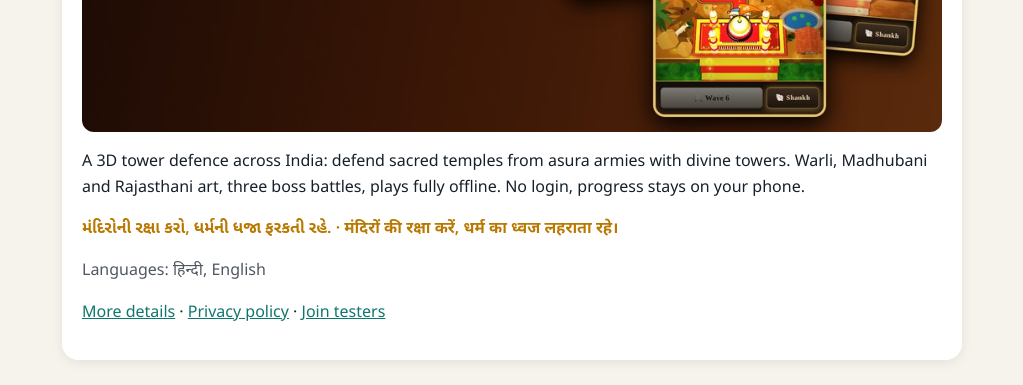
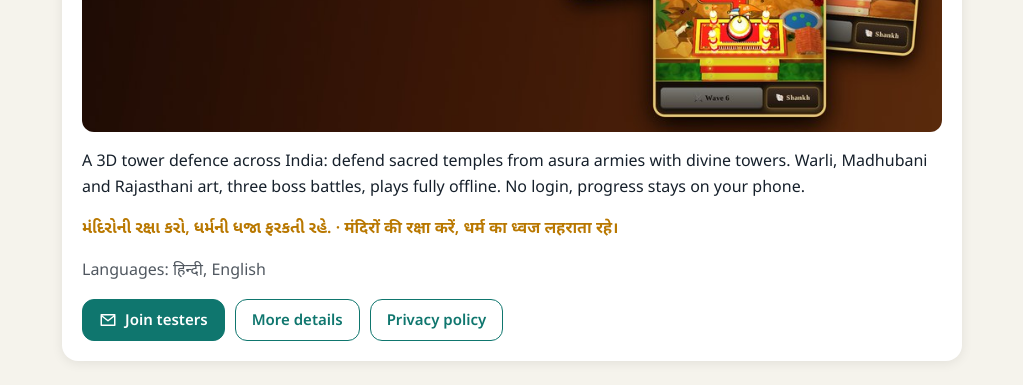
Before and after one commit to urjainfotech3/urjainfotech3.github.io, a plain HTML site: page index.html in a window 1280 px wide. Shown: the part 4568-4953 px from the top of the page, without its empty margins (128-1151 px from the left). Drawn offline with Linux system fonts and the light colour scheme.

Commit message:
Raksha section: same buttons as other apps

```diff
--- a/index.html
+++ b/index.html
@@ -268,7 +268,11 @@ footer a{color:var(--muted)}
  <p>A 3D tower defence across India: defend sacred temples from asura armies with divine towers. Warli, Madhubani and Rajasthani art, three boss battles, plays fully offline. No login, progress stays on your phone.</p>
  <p style="color:var(--gold);font-weight:700">મંદિરોની રક્ષા કરો, ધર્મની ધજા ફરકતી રહે. · मंदिरों की रक्षा करें, धर्म का ध्वज लहराता रहे।</p>
  <p style="opacity:.75">Languages: हिन्दी, English</p>
- <p><a href="raksha/">More details</a> · <a href="raksha/privacy.html">Privacy policy</a> · <a href="mailto:urjainfotech3@gmail.com?subject=Raksha%20tester">Join testers</a></p>
+ <div style="display:flex;flex-wrap:wrap;gap:10px;margin-top:14px">
+ <a class="btn main" href="mailto:urjainfotech3@gmail.com?subject=Raksha%20tester"><svg viewBox="0 0 24 24" aria-hidden="true"><path fill="none" stroke="currentColor" stroke-width="2" stroke-linecap="round" stroke-linejoin="round" d="M3 5h18v14H3zM3 6l9 7 9-7"/></svg>Join testers</a>
+ <a class="btn" href="raksha/">More details</a>
+ <a class="btn" href="raksha/privacy.html">Privacy policy</a>
+</div>
 </section>
 <section class="about">
     <div class="box">
```
